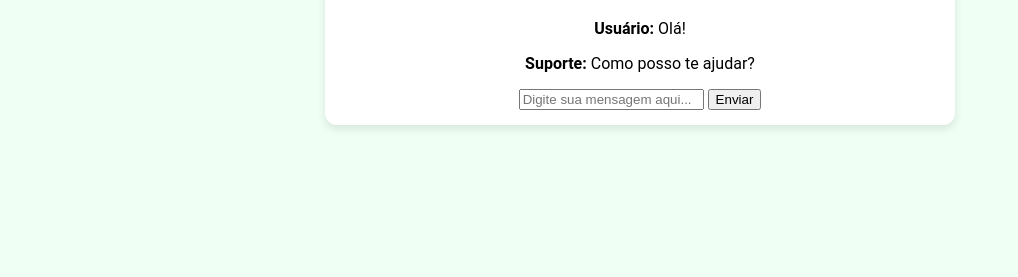
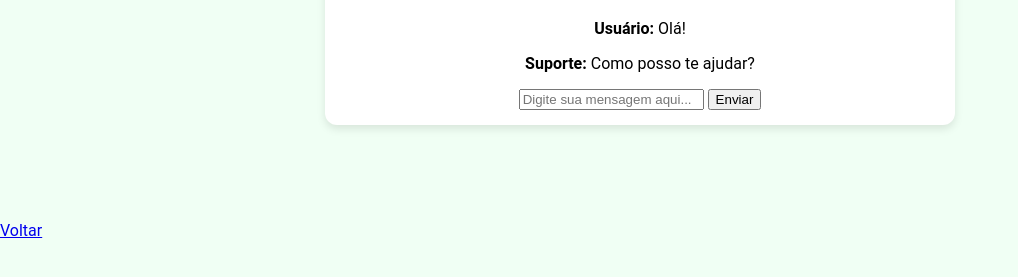
Before and after one commit to karencarvalho04/app-flex-senior, a plain HTML site: page chat.html in a window 1280 px wide. Shown: the part 97-374 px from the top of the page, without its empty margins (0-1018 px from the left). Drawn offline with Linux system fonts and the light colour scheme.

Commit message:
adição de botão voltar na página feedback e chat

```diff
--- a/chat.html
+++ b/chat.html
@@ -16,5 +16,8 @@
         <input type="text" placeholder="Digite sua mensagem aqui...">
         <button class="primary-btn">Enviar</button>
     </div>
+    <br>
+        <br>  <br>  <br>
+        <a href="index.html" class="primary-btn">Voltar</a>
 </body>
 </html>
```
Also changed, not shown: feedback.html (+3 -0 lines).
